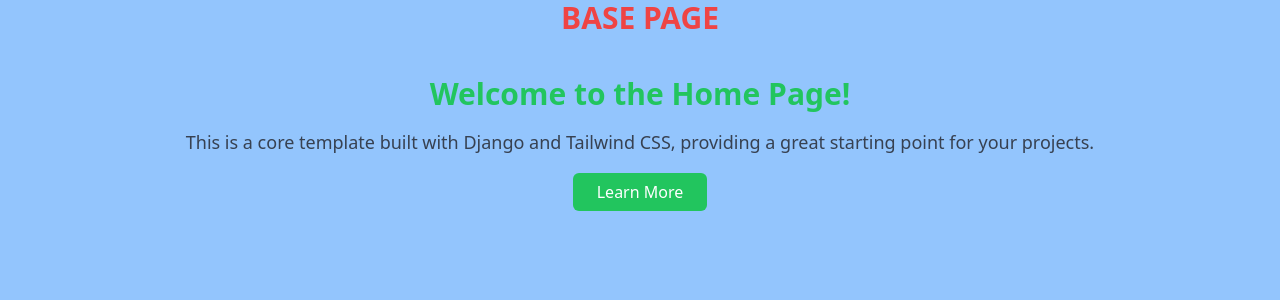
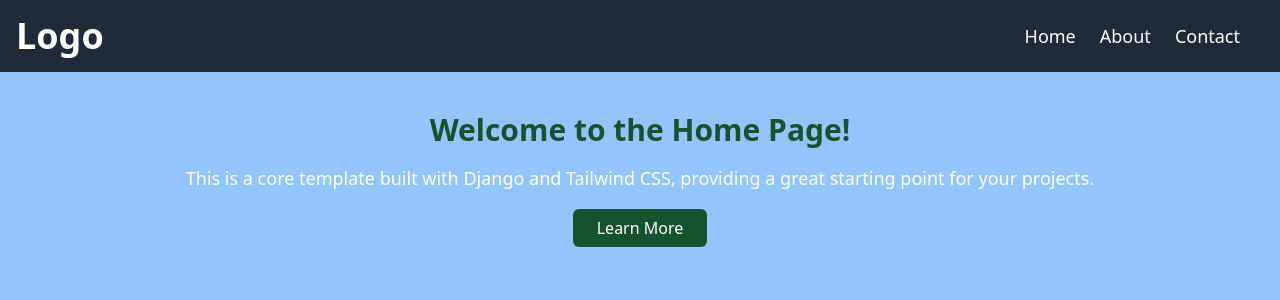
Before and after one commit to ahnas/django-tailwind-template, a Django app: page / in a window 1280 px wide. Shown: the top 300 px of the page. Run offline with Django 5.2, Linux system fonts and the light colour scheme; some libraries are stand-ins or nearby versions.

Commit message:
final out

```diff
--- a/core/templates/index.html
+++ b/core/templates/index.html
@@ -8,10 +8,10 @@ Welcome to Django Tailwind, the future of web development!
 
 {% block content %}
     <div class="text-center">
-        <h2 class="text-3xl font-semibold text-green-500 mb-4">Welcome to the Home Page!</h2>
-        <p class="text-lg text-gray-700">This is a core template built with Django and Tailwind CSS, providing a great starting point for your projects.</p>
+        <h2 class="text-3xl font-semibold text-green-900 mb-4">Welcome to the Home Page!</h2>
+        <p class="text-lg text-white">This is a core template built with Django and Tailwind CSS, providing a great starting point for your projects.</p>
         <div class="mt-6">
-            <a href="/about/" class="bg-green-500 text-white py-2 px-6 rounded-md hover:bg-green-600">Learn More</a>
+            <a href="/about/" class="bg-green-900 text-white py-2 px-6 rounded-md hover:bg-green-600">Learn More</a>
         </div>
     </div>
 {% endblock %}
--- a/templates/base.html
+++ b/templates/base.html
@@ -2,17 +2,30 @@
 
 <!DOCTYPE html>
 <html lang="en">
+
 <head>
     <meta charset="UTF-8">
     <meta name="viewport" content="width=device-width, initial-scale=1.0">
     <title>{% block title %}Django Tailwind{% endblock %}</title>
     {% tailwind_css %}
 </head>
+
 <body class="bg-blue-300">
-    <h1 class="text-3xl text-red-500 font-bold text-center">BASE PAGE</h1>
+
+    <header class="bg-gray-800 text-white flex justify-between items-center p-4">
+        <logo class="text-4xl font-semibold">Logo</logo>
+        <nav class="container mx-auto">
+            <ul class="flex justify-end">
+                <li class="mr-6"><a href="" class="text-lg hover:text-gray-200">Home</a></li>
+                <li class="mr-6"><a href="" class="text-lg hover:text-gray-200">About</a></li>
+                <li class="mr-6"><a href="" class="text-lg hover:text-gray-200">Contact</a></li>
+            </ul>
+        </nav>
+    </header>
     <div class="container mx-auto mt-10">
         {% block content %}{% endblock %}
     </div>
 
 </body>
+
 </html>
--- a/theme/static/css/dist/styles.css
+++ b/theme/static/css/dist/styles.css
@@ -808,6 +808,10 @@ select {
   margin-top: 1.5rem;
 }
 
+.mr-6 {
+  margin-right: 1.5rem;
+}
+
 .block {
   display: block;
 }
@@ -822,6 +826,10 @@ select {
 
 .items-center {
   align-items: center;
+}
+
+.justify-end {
+  justify-content: flex-end;
 }
 
 .justify-center {
@@ -874,6 +882,16 @@ select {
 .bg-blue-300 {
   --tw-bg-opacity: 1;
   background-color: rgb(147 197 253 / var(--tw-bg-opacity, 1));
+}
+
+.bg-gray-800 {
+  --tw-bg-opacity: 1;
+  background-color: rgb(31 41 55 / var(--tw-bg-opacity, 1));
+}
+
+.bg-green-900 {
+  --tw-bg-opacity: 1;
+  background-color: rgb(20 83 45 / var(--tw-bg-opacity, 1));
 }
 
 .p-4 {
@@ -1012,6 +1030,11 @@ select {
   color: rgb(55 65 81 / var(--tw-text-opacity, 1));
 }
 
+.text-green-900 {
+  --tw-text-opacity: 1;
+  color: rgb(20 83 45 / var(--tw-text-opacity, 1));
+}
+
 .shadow-md {
   --tw-shadow: 0 4px 6px -1px rgb(0 0 0 / 0.1), 0 2px 4px -2px rgb(0 0 0 / 0.1);
   --tw-shadow-colored: 0 4px 6px -1px var(--tw-shadow-color), 0 2px 4px -2px var(--tw-shadow-color);
```
